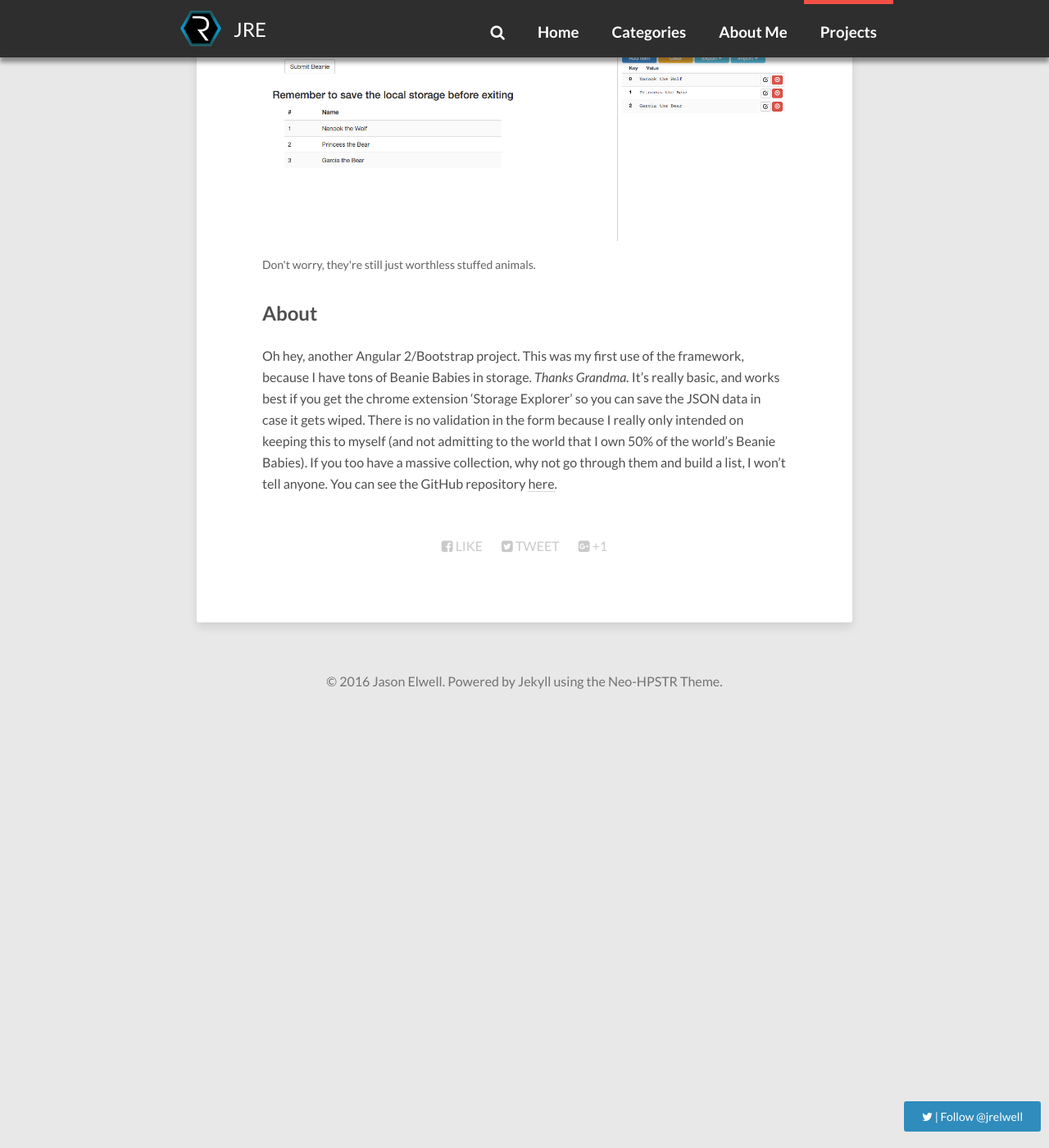
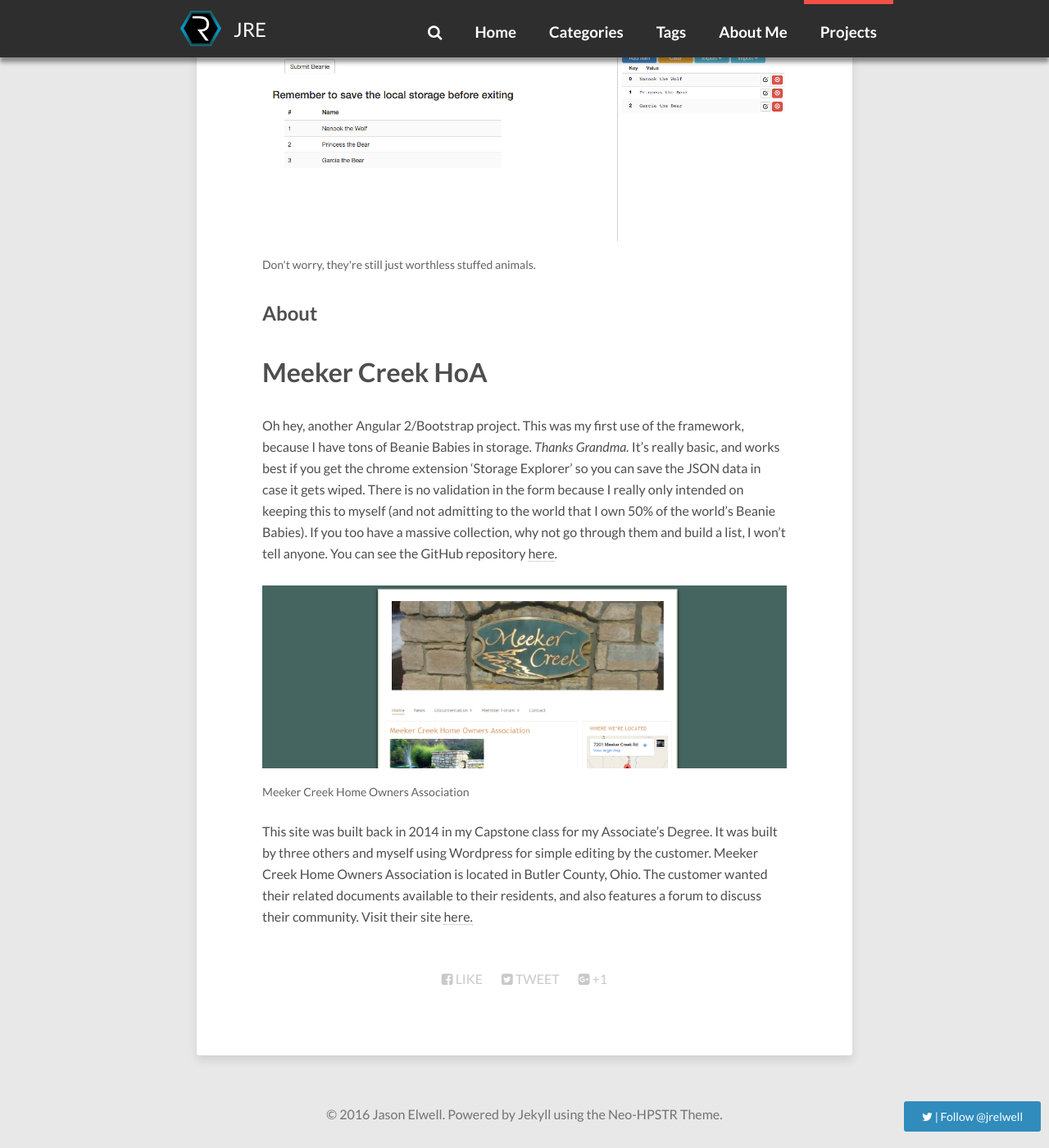
Before and after one commit to jrelwell/jekyll-blog, a Jekyll site: the page built from projects/index.md, in a window 1280 px wide and 1400 px high, scrolled down 1750 px. Shown: the whole window at 82% size. Built offline with Jekyll 4.4.1, drawn with Linux system fonts in a browser that asks for light colours; nearby versions of some CDN libraries; comment, search, counter and statistics services are not loaded.

Commit message:
tags page added
Tags page added, and another project to the list

```diff
--- a/_config.yml
+++ b/_config.yml
@@ -19,6 +19,8 @@ menu:
     url: '/'
   - title: 'Categories'
     url: '/categories'
+  - title: 'Tags'
+    url: '/tags'
   - title: 'About Me'
     url: '/about'
   - title: 'Projects'
--- a/projects/index.md
+++ b/projects/index.md
@@ -41,7 +41,18 @@ node-mysql, giving me another excuse to learn more.  If you'd like to help, you
 
 ## About
 
+# Meeker Creek HoA
+
 Oh hey, another Angular 2/Bootstrap project.  This was my first use of the framework, because I have tons of Beanie Babies in storage. *Thanks Grandma.*
 It's really basic, and works best if you get the chrome extension 'Storage Explorer' so you can save the JSON data in case it gets wiped.  There is no validation
 in the form because I really only intended on keeping this to myself (and not admitting to the world that I own 50% of the world's Beanie Babies).  If you too
 have a massive collection, why not go through them and build a list, I won't tell anyone.  You can see the GitHub repository [here](https://github.com/jrelwell/beanie).
+
+<figure class="full">
+    <img src="/assets/img/mcreek.png" alt="MCreek HOA">
+    <figcaption>Meeker Creek Home Owners Association</figcaption>
+</figure>
+
+This site was built back in 2014 in my Capstone class for my Associate's Degree.  It was built by three others and myself using Wordpress for simple editing by the customer.
+Meeker Creek Home Owners Association is located in Butler County, Ohio.  The customer wanted their related documents available to their residents, and also features a forum
+to discuss their community.  Visit their site [here.](http://www.mcreekhoa.net)
```
Also changed, not shown: assets/img/mcreek.PNG (added).
